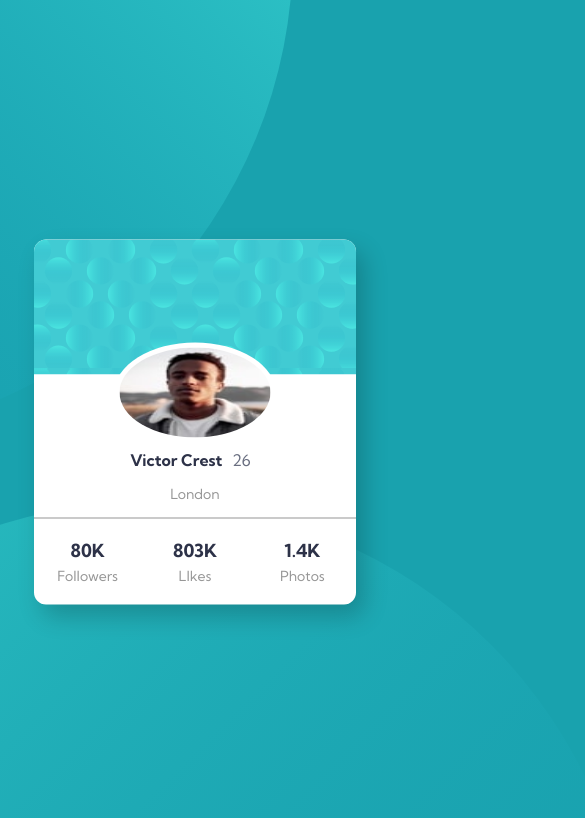
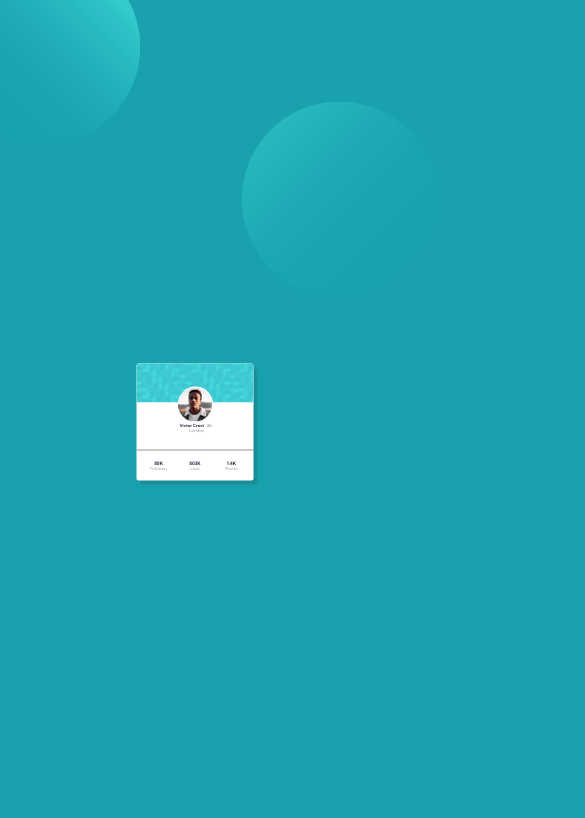
Before and after one commit to KumarNaveenKumar/FrontendRepo, a plain HTML site: page index.html in a window 390 px wide. Shown: the top 818 px of the page, 585 px wide, since content can reach past the window. Drawn offline with Linux system fonts and the light colour scheme.

Commit message:
tried to this responsive

```diff
--- a/index.html
+++ b/index.html
@@ -32,19 +32,17 @@
   </div>
 
   <div class="card_stats">
-
-
-    <div class="stats">
+    <div class="stats" id="stat1">
       <div class="stat_num">80K</div>
       <div class="stat_title">Followers</div>
     </div>
 
-    <div class="stats">
+    <div class="stats" id="stat2">
       <div class="stat_num">803K</div>
-      <div class="stat_title">LIkes</div>
+      <div class="stat_title">Likes</div>
     </div>
 
-    <div class="stats">
+    <div class="stats" id="stat3">
       <div class="stat_num">1.4K</div>
       <div class="stat_title">Photos</div>
     </div>
--- a/style.css
+++ b/style.css
@@ -15,35 +15,28 @@ body{
       color: hsl(227, 10%, 46%);
       font-weight: 400;
     }
-    .top,
+
+    .top {
+        height: 50vw;
+        width: 50vw;
+        transform: translate(-14vw, -13vw);
+    }
     .bottom {
-position: absolute;
+            height: 50vw;
+            width: 50vw;
+            transform: translate(62vw, -25vw);
     }
 
-    .top{
-        transform: translate(-35%,-55%);
-    }
-    .bottom{
-        bottom: 0;
-        right: 0;
-    }
-    .bottom{
-        transform: translate(25% , 65%);
-    }
-
-
-
     .card {
-        width: clamp(320px, calc(50vh - 100px), 400px);
-
+        width: 30vw;
+        height: 30vw;
         position: absolute;
         top: 50%;
         left: 50%;
         transform: translate(-50%, -50%);
-
-        border-radius: 12px;
+        border-radius: 0.5vw;
         background-color: white;
-        box-shadow: 8px 12px 24px rgba(0, 0, 0, 0.2);
+        box-shadow: 1vw 1vw 0.8vw rgb(26 139 149);
         }
 
 
@@ -51,24 +44,23 @@ position: absolute;
 
         .card_top{
             width: 100%;
-            height: 135px;
-
+            height: 10vw;
             position: relative;
             background-image: url("images/bg-pattern-card.svg");
             background-size: contain;
 
-            border-top-left-radius: 12px;
-            border-top-right-radius: 12px;
+            border-top-left-radius: 0.5VW;
+            border-top-right-radius: 0.5VW;
         }
 
 
 
         .card_profile {
-            width: 50%;
-            height: 100px;
+            width: 9vw;
+            height: 9vw;
             border-radius: 50%;
             background: white;
-            padding: 5px;
+            padding: 0.23vw;
             position: absolute;
             bottom: -50%;
             left: 50%;
@@ -78,39 +70,49 @@ position: absolute;
 
 
         .card_profile img {
-            width: 100%;
-            height: 100%;
+            width: 8.6vw;
+            height: 8.6vw;
             border-radius: 50%;
-
         }
 
 
         .card_info {
-            margin-top: 60px;
-            display: grid;
-            grid-template-columns: 60% auto;
+            width: 100%;
+            height: 12vw;
+            position: relative;
         }
         .card_name{
-            padding: 15px 5px;
-            text-align: right;
             font-weight: 700;
+            font-size: 1.1vw;
             color: hsl(229, 23%, 23%);
+            position:absolute;
+            top: 5vw;
+            left: 11vw;
         }
         .card_age{
-            padding: 15px 5px;
+            position:absolute;
+            font-size: 1.1vw;
+            top: 5vw;
+            left: 18vw;
         }
         .card_place{
-             grid-column: span 2;
-             text-align: center;
-             font-size: 14px;
              color: hsl(0, 0%, 59%);
+             font-size: 1.1vw;
+             position:absolute;
+             top: 6.5vw;
+             left: 13.5vw;
         }
 
         .card_stats{
-            margin-top: 15px;
-            padding: 20px 0;
-            border-top: 1px solid hsl(0, 0%, 59%);
+            width: 100%;
+            height: 8vw;
+            padding: 1vw;
+            border-top: 0.1vw solid hsl(0, 0%, 59%);
             display: flex;
+            flex-direction: row;
+            align-content: center;
+            justify-content: center;
+            align-items: center;
         }
 
         .stats {
@@ -121,31 +123,11 @@ position: absolute;
             align-items: center;
         }
         .stat_num {
-            font-size: 18px;
+            font-size: 1.2vw;
             color: hsl(229, 23%, 23%);
             font-weight: 700;
-            margin-bottom: 5px;
         }
         .stat_title {
-            font-size: 14px;
+            font-size: 1vw;
             color: hsl(0, 0%, 59%);
         }
-
-    @media screen and (max-width: 706px) {
-        .top {
-            transform: translate(-70%, -55%);
-        }
-        .bottom {
-            transform: (70%, 55%);
-        }
-    }
-        @media screen  and (max-height: 700px) {
-        .bottom {
-            transform: translate(70%, 75%);
-        }
-    }
-    @media screen and (max-width: 340px) {
-        .card {
-            width: 280px;
-        }
-    }
```
